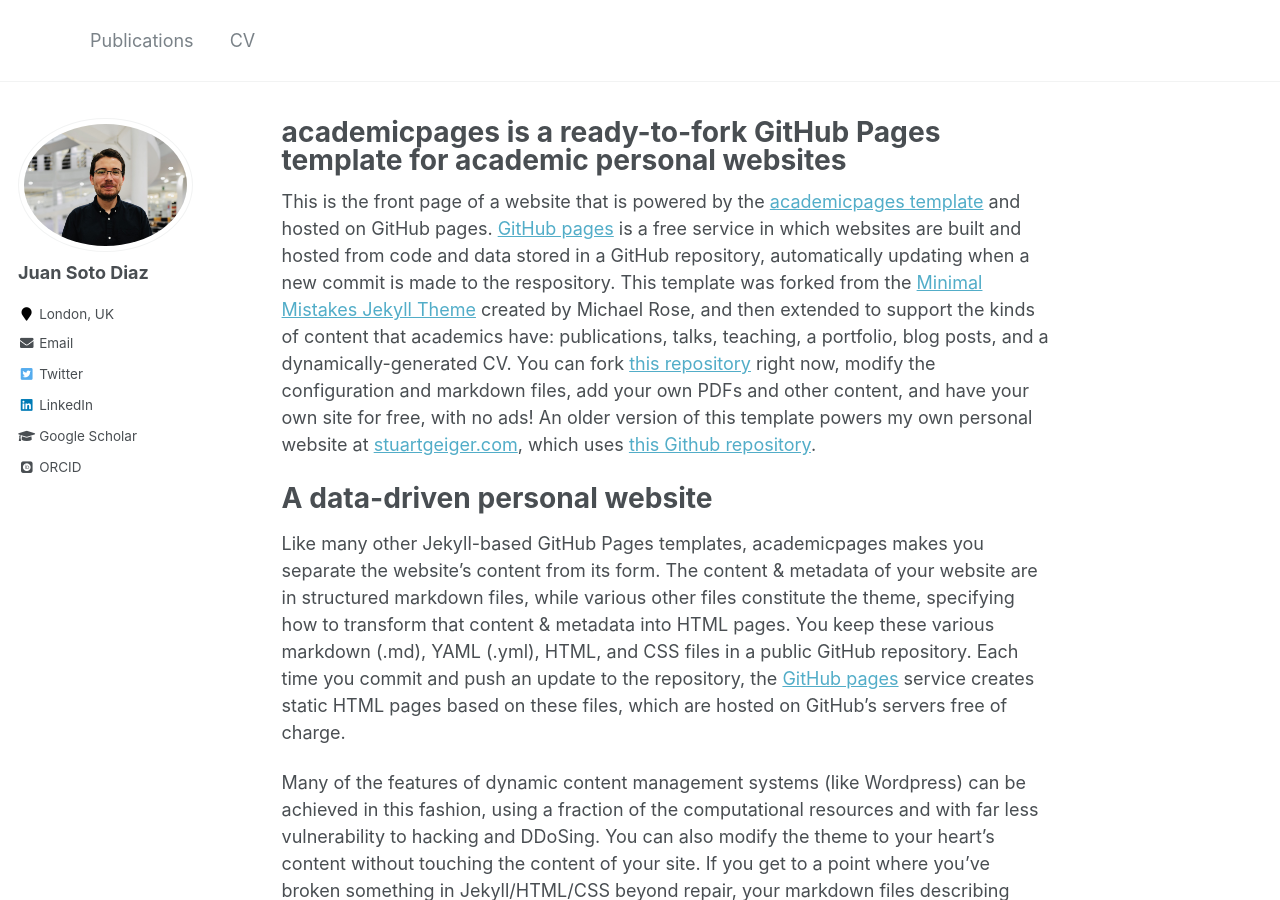
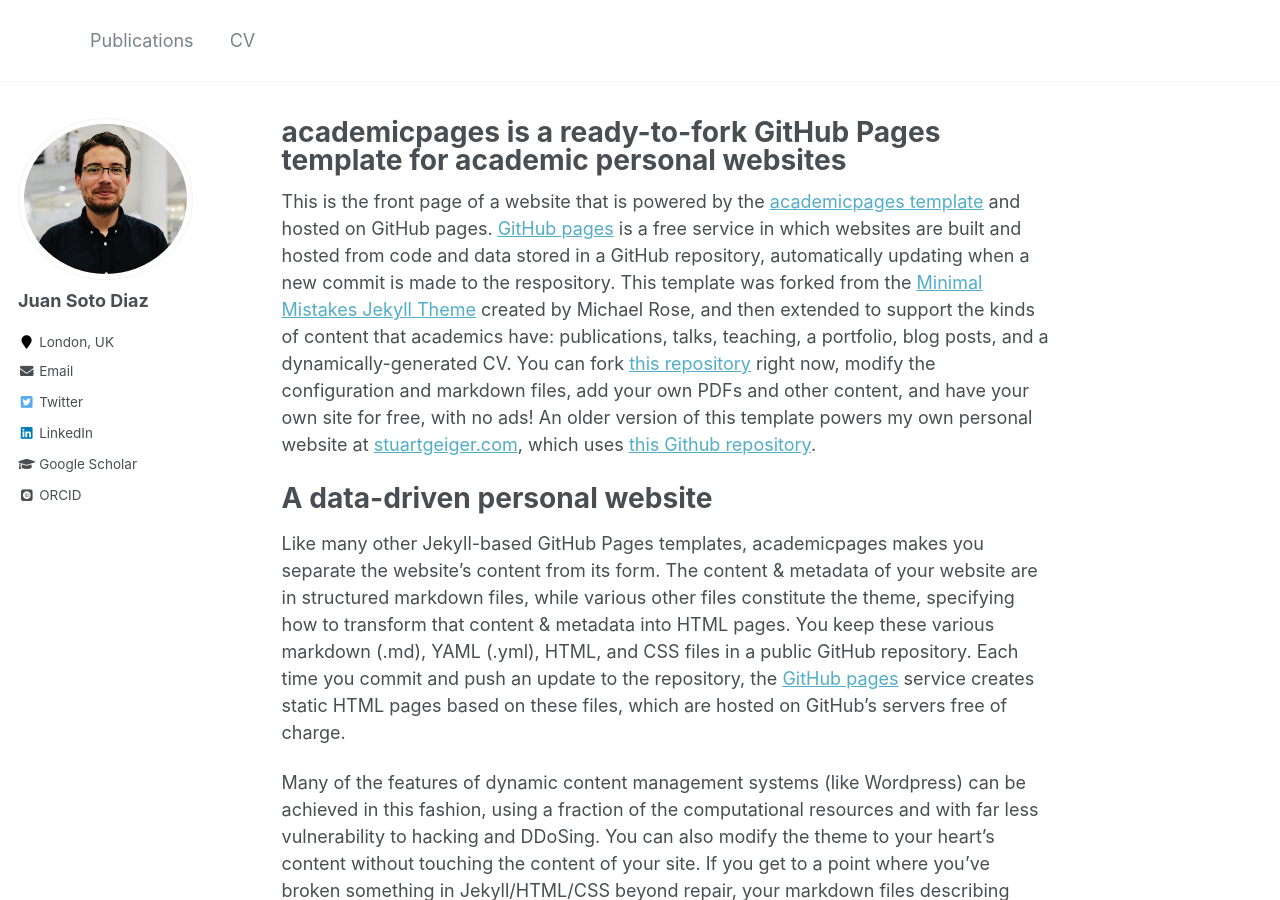
Before and after one commit to pedrofierroz87/pedrofierroz87.github.io, a Jekyll site: the page built from _pages/about.md, in a window 1280 px wide and 900 px high. Built offline with Jekyll 4.4.1, drawn with Linux system fonts in a browser that asks for light colours; some web fonts are replaced.

Commit message:
Update _config.yml

```diff
--- a/_config.yml
+++ b/_config.yml
@@ -81,7 +81,7 @@ analytics:
 # Site Author
 author:
   name             : "Juan Soto Diaz"
-  avatar           : "bio-photo.JPG"
+  avatar           : "profile.PNG"
   bio              : ""
   location         : "London, UK"
   employer         :
```
